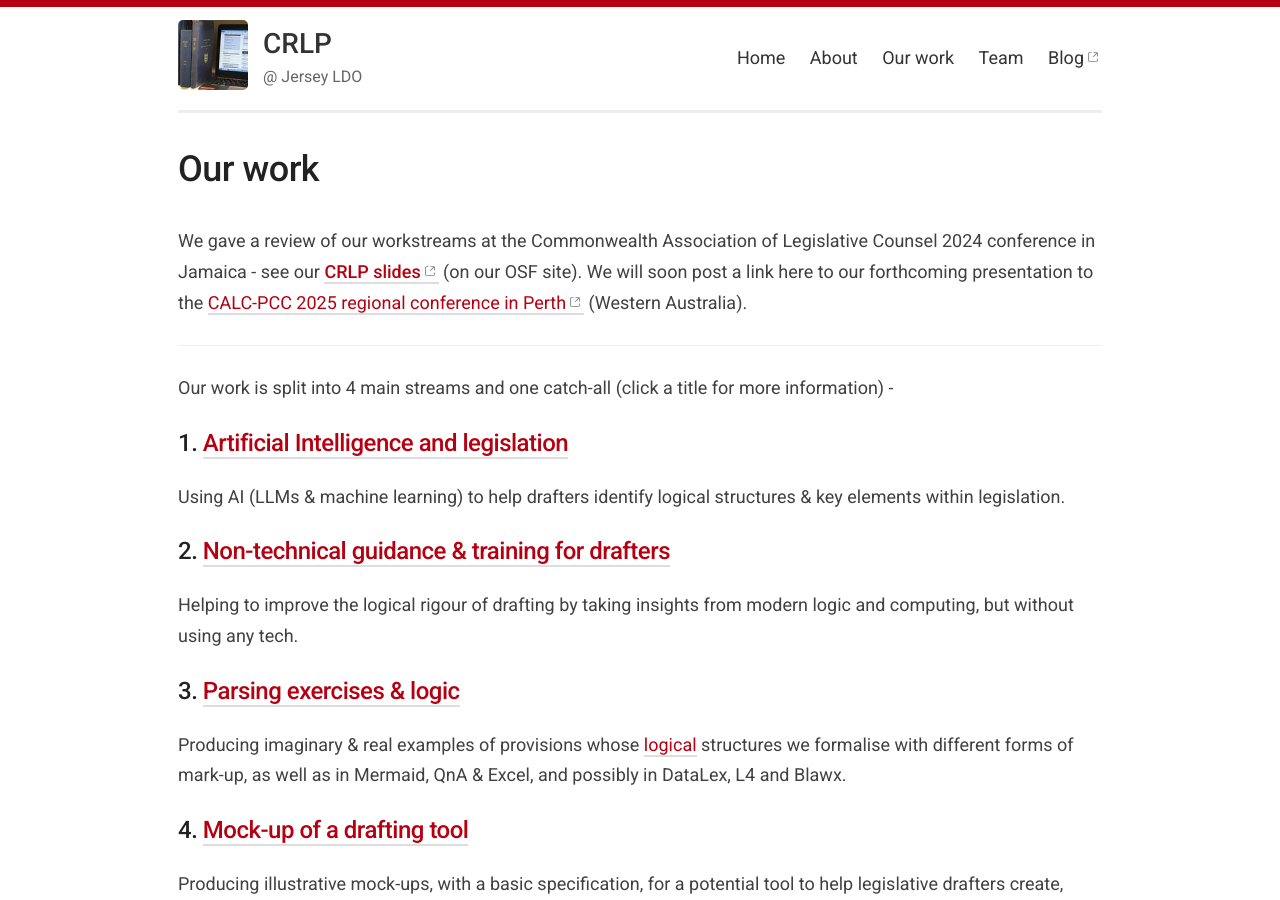
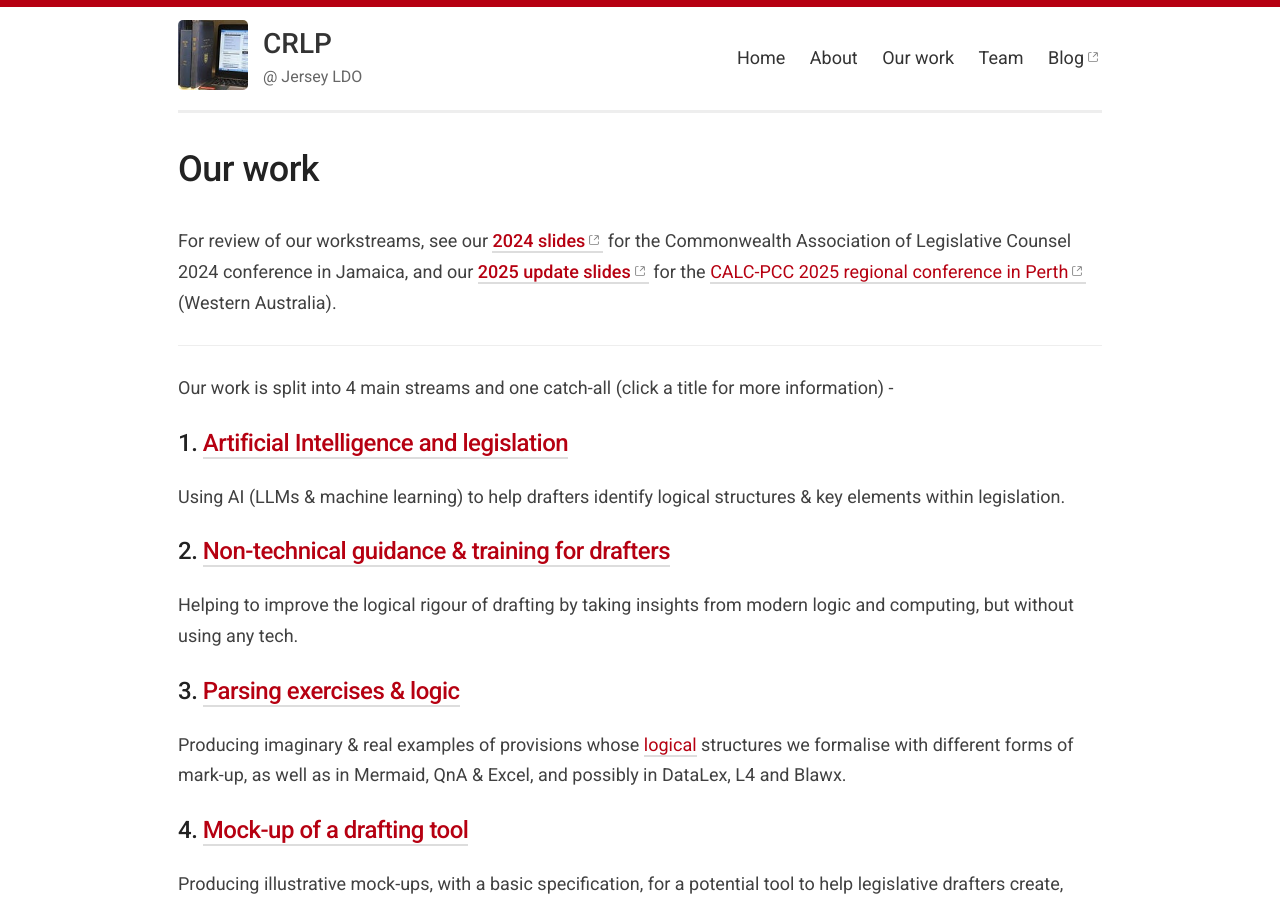
Before and after one commit to crlp-jerseyldo/crlp-jerseyldo.github.io, a Jekyll site: the page built from _pages/work.md, in a window 1280 px wide and 900 px high. Built offline with Jekyll 4.4.1, drawn with Linux system fonts in a browser that asks for light colours.

Commit message:
Update work.md
Added link to Perth slides

```diff
--- a/_pages/work.md
+++ b/_pages/work.md
@@ -4,7 +4,7 @@ title: Our work
 permalink: /work/
 ---
 
-We gave a review of our workstreams at the Commonwealth Association of Legislative Counsel 2024 conference in Jamaica - see our [**CRLP slides**](https://osf.io/erxby){:target="_blank"} (on our OSF site). We will soon post a link here to our forthcoming presentation to the [CALC-PCC 2025 regional conference in Perth](https://www.calc.ngo/sites/default/files/APCC-CALC%202025%20regional%20drafting%20conference%20program%20%28as%20at%2019-2-25%29_0.pdf){:target="_blank"} (Western Australia).
+For review of our workstreams, see our  [**2024 slides**](https://osf.io/erxby){:target="_blank"} for the Commonwealth Association of Legislative Counsel 2024 conference in Jamaica, and our [**2025 update slides**](https://osf.io/fqmcn){:target="_blank"} for the [CALC-PCC 2025 regional conference in Perth](https://www.calc.ngo/sites/default/files/APCC-CALC%202025%20regional%20drafting%20conference%20program%20%28as%20at%2019-2-25%29_0.pdf){:target="_blank"} (Western Australia).
 
 ----
 
```
